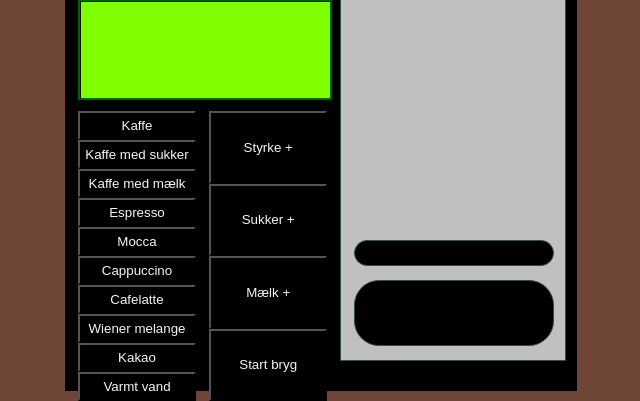
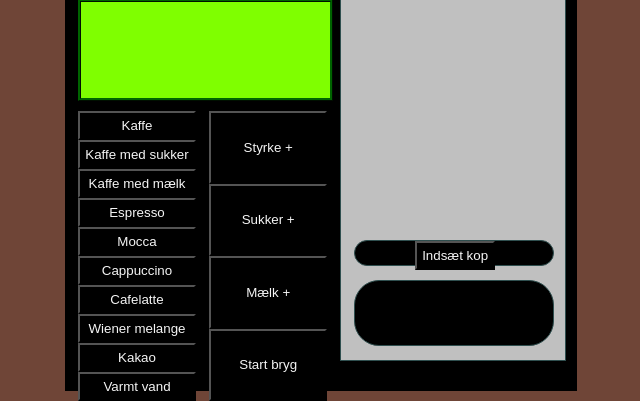
Before and after one commit to ChristofferPetersen/Kaffemaskine, a PHP site: page / in a window 1280 px wide. Shown: the part 417-818 px from the top of the page, without its empty margins (319-959 px from the left). Run offline with PHP 8.4, Linux system fonts and the light colour scheme.

Commit message:
Billeder, img indsæt og knap til kop

```diff
--- a/htdocs/index.php
+++ b/htdocs/index.php
@@ -61,8 +61,9 @@
                </div>
 
                 <div id="indsats">
+                    <img id="kopBæger" src="../Billeder/starwars.png" alt="kop">
                     <div id="kopHolder">
-
+                        <button id="kop">Indsæt kop</button>
                     </div>
 
                     <div id="drypbakke">
--- a/htdocs/script.js
+++ b/htdocs/script.js
@@ -9,6 +9,9 @@ function Knaptryk() {
     var sukkerMængdeChanged = 0;
     var mælkMængde = 100;
     var mælkMængdeChanged = 0;
+
+    $("button#kop").click(function() {
+        $("img#kopBæger").toggle()
 
         if(kaffeMængde < 0 || kakaoMængde < 0 || sukkerMængde < 0 || mælkMængde < 0)
         {
@@ -249,6 +252,7 @@ function Knaptryk() {
             $("h3#sukkerMængde").text(sukkerMængde + "%")
             $("h3#mælkMængde").text(mælkMængde + "%")
         })
+    })
 }
 
 $(document).ready(Knaptryk)
--- a/htdocs/style.css
+++ b/htdocs/style.css
@@ -152,6 +152,24 @@ body {
     border: 1.5px solid darkslategray;
 }
 
+#kop {
+    position: absolute;
+    top: 0vh;
+    left: 4.7vw;
+    background-color: black;
+    color: whitesmoke;
+    padding: 5px;
+}
+
+#kopBæger {
+    display: none;
+    position: absolute;
+    top: 5.5vh;
+    left: -1vw;
+    width: 17vw;
+    height: 25vh;
+}
+
 #drypbakke {
     position: absolute;
     top: 35vh;
```
Also changed, not shown: htdocs/Billeder/starwars.jpg (added), htdocs/Billeder/starwars.png (added). Lines whose indentation alone changed are shown as unchanged.
